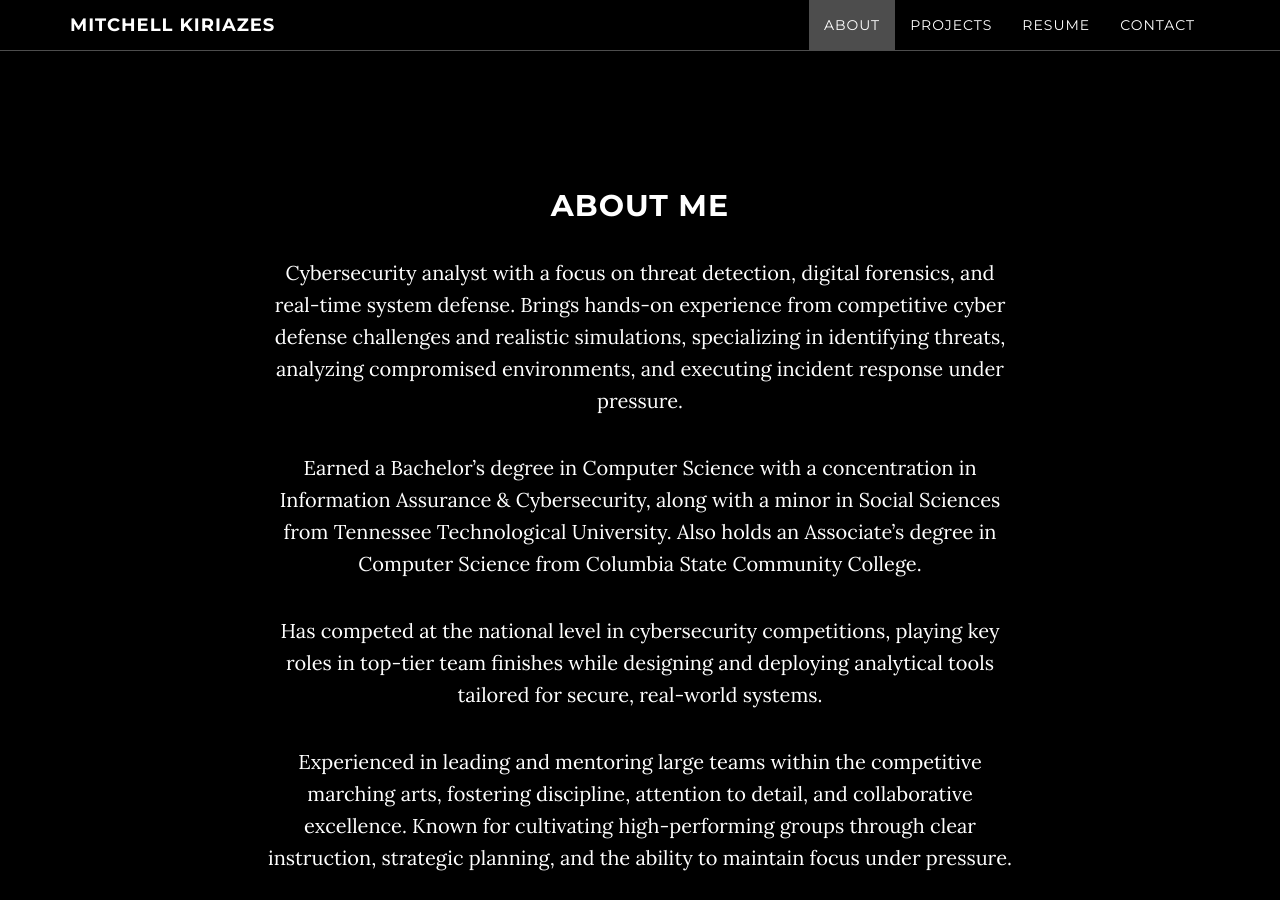
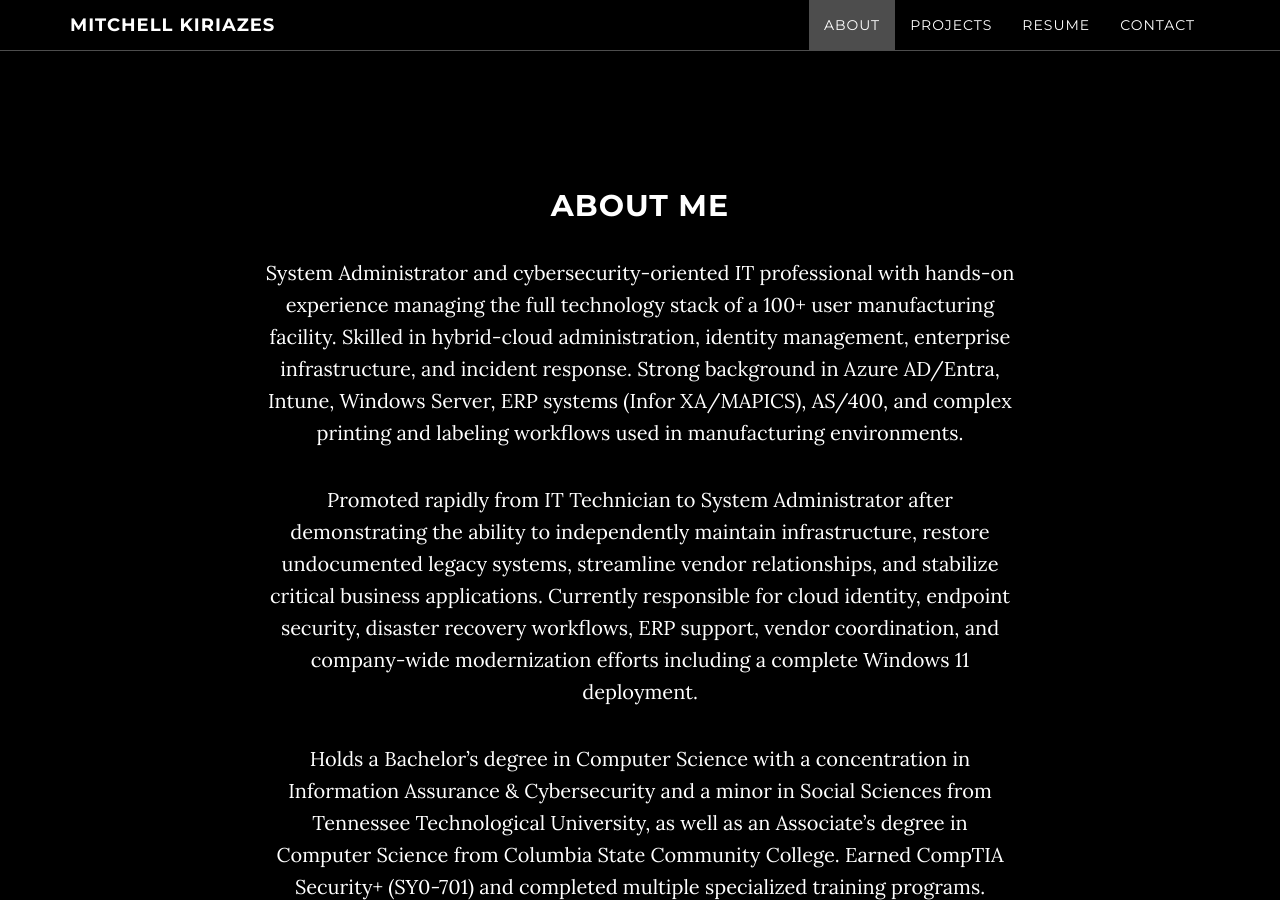
Before and after one commit to M-Kiriazes/M-Kiriazes.github.io, a Jekyll site: the page built from index.html, in a window 1280 px wide and 900 px high, scrolled down 911 px. Built offline with Jekyll 4.4.1, drawn with Linux system fonts in a browser that asks for light colours; some of the changed text lies outside the part shown.

Commit message:
Update about.html

```diff
--- a/_includes/about.html
+++ b/_includes/about.html
@@ -3,10 +3,17 @@
     <div class="row">
         <div class="col-lg-8 col-lg-offset-2">
             <h2>About Me</h2>
-            <p>Cybersecurity analyst with a focus on threat detection, digital forensics, and real-time system defense. Brings hands-on experience from competitive cyber defense challenges and realistic simulations, specializing in identifying threats, analyzing compromised environments, and executing incident response under pressure.</p>
-            <p>Earned a Bachelor’s degree in Computer Science with a concentration in Information Assurance & Cybersecurity, along with a minor in Social Sciences from Tennessee Technological University. Also holds an Associate’s degree in Computer Science from Columbia State Community College.</p>
-            <p>Has competed at the national level in cybersecurity competitions, playing key roles in top-tier team finishes while designing and deploying analytical tools tailored for secure, real-world systems.</p>
-            <p>Experienced in leading and mentoring large teams within the competitive marching arts, fostering discipline, attention to detail, and collaborative excellence. Known for cultivating high-performing groups through clear instruction, strategic planning, and the ability to maintain focus under pressure.</p>
+
+            <p>System Administrator and cybersecurity-oriented IT professional with hands-on experience managing the full technology stack of a 100+ user manufacturing facility. Skilled in hybrid-cloud administration, identity management, enterprise infrastructure, and incident response. Strong background in Azure AD/Entra, Intune, Windows Server, ERP systems (Infor XA/MAPICS), AS/400, and complex printing and labeling workflows used in manufacturing environments.</p>
+
+            <p>Promoted rapidly from IT Technician to System Administrator after demonstrating the ability to independently maintain infrastructure, restore undocumented legacy systems, streamline vendor relationships, and stabilize critical business applications. Currently responsible for cloud identity, endpoint security, disaster recovery workflows, ERP support, vendor coordination, and company-wide modernization efforts including a complete Windows 11 deployment.</p>
+
+            <p>Holds a Bachelor’s degree in Computer Science with a concentration in Information Assurance & Cybersecurity and a minor in Social Sciences from Tennessee Technological University, as well as an Associate’s degree in Computer Science from Columbia State Community College. Earned CompTIA Security+ (SY0-701) and completed multiple specialized training programs.</p>
+
+            <p>Has contributed to defense-focused research and cyber resiliency initiatives through projects with the Naval Surface Warfare Center Dahlgren Division (NAVSEA/NSWCDD), including ATAK plugin development for unmanned systems and AI-assisted cybersecurity scoring tools. Achieved top-tier finishes in national cybersecurity competitions such as Hivestorm.</p>
+
+            <p>Experienced in leadership, instruction, and team development through several years as a marching arts instructor responsible for guiding and managing 150+ students. Known for clear communication, strategic planning, and maintaining composure under high-pressure situations—skills that translate directly into technical and operational excellence.</p>
+
         </div>
     </div>
 </section>
```
